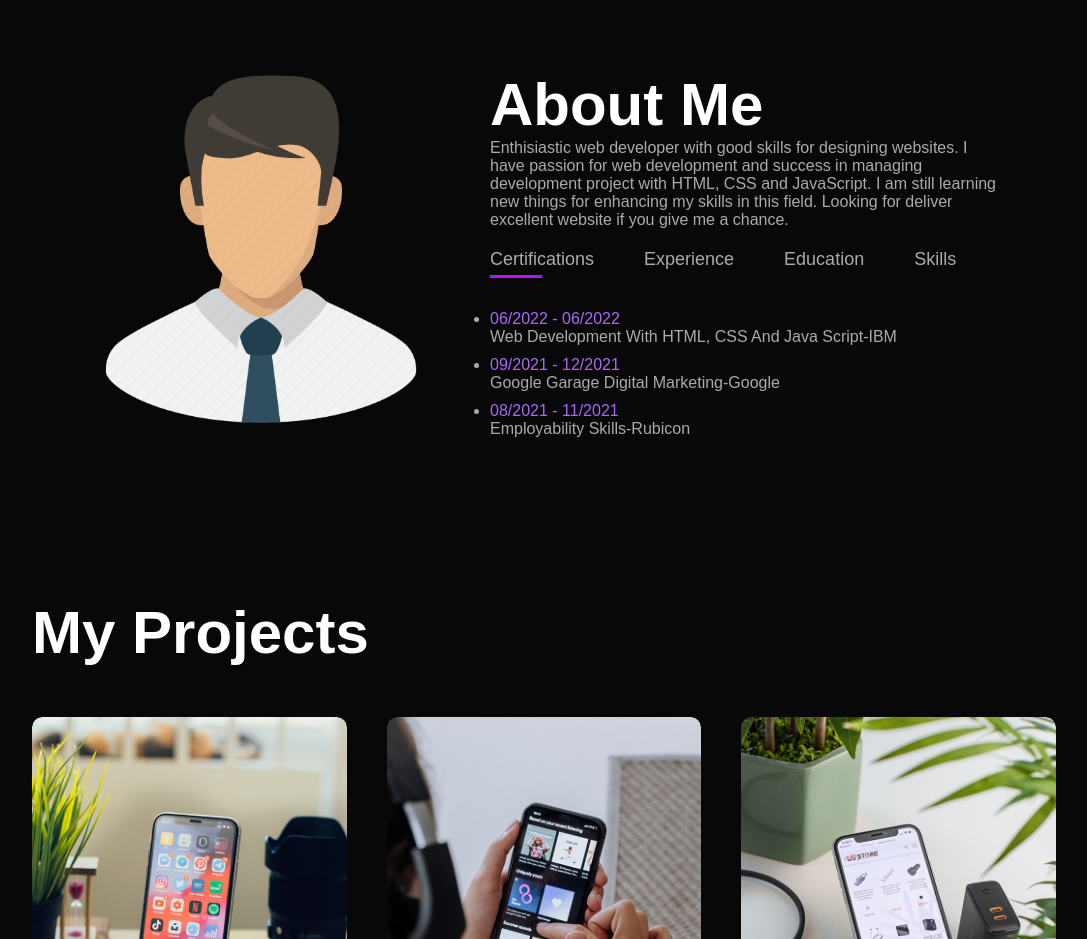
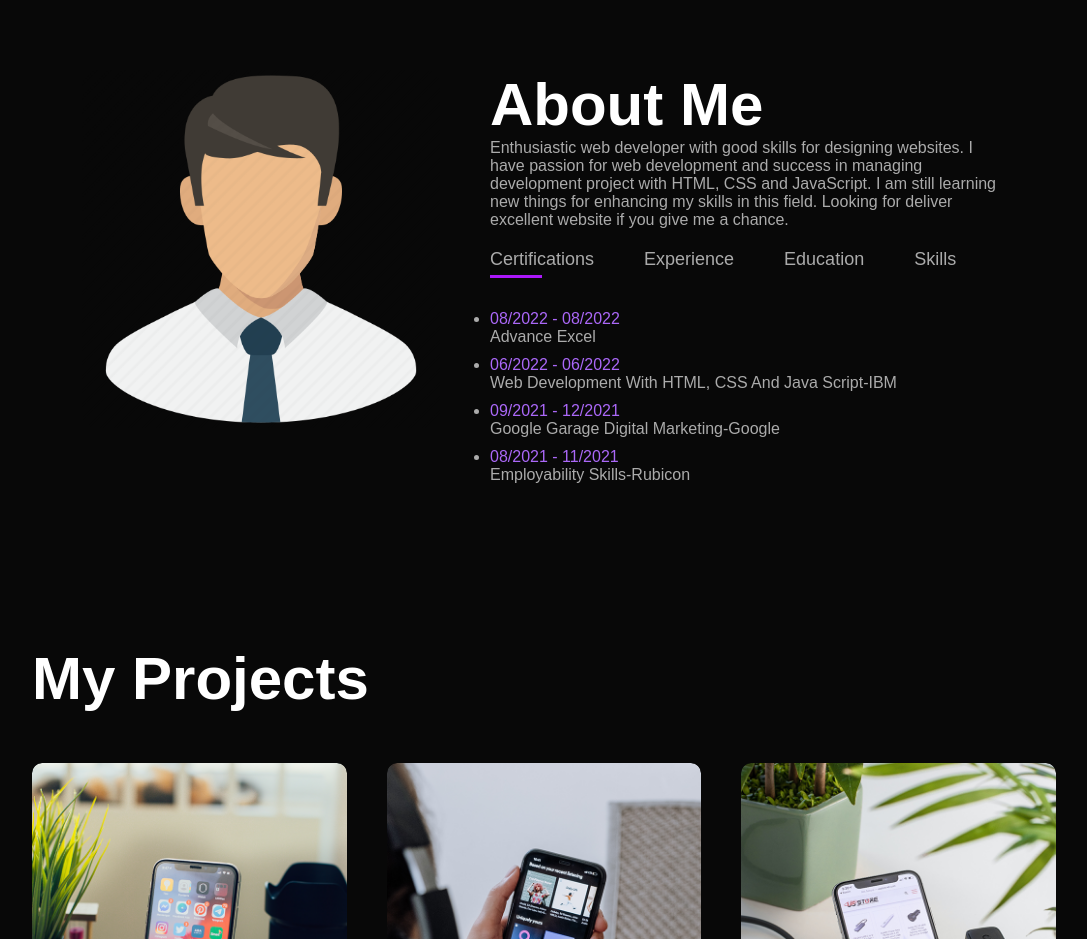
Before and after one commit to sourabjha8/portfolio.github.io, a plain HTML site: page index.html in a window 1280 px wide. Shown: the part 820-1759 px from the top of the page, without its empty margins (96-1183 px from the left). Drawn offline with Linux system fonts and the light colour scheme.

Commit message:
Update index.html

```diff
--- a/index.html
+++ b/index.html
@@ -39,7 +39,7 @@
                 </div>
                 <div class="about-col-2">
                     <h1 class="sub-title">About Me</h1>
-                    <p>Enthisiastic web developer with good skills for designing websites. I have passion for web development and success in managing development project with HTML, CSS and JavaScript. I am still learning new things for enhancing my skills in this field. Looking for deliver excellent website if you give me a chance.</p>
+                    <p>Enthusiastic web developer with good skills for designing websites. I have passion for web development and success in managing development project with HTML, CSS and JavaScript. I am still learning new things for enhancing my skills in this field. Looking for deliver excellent website if you give me a chance.</p>
                     <div class="tab-titles">
                         <p class="tab-links active-link" onclick="opentab('certifications')">Certifications</p>
                         <p class="tab-links" onclick="opentab('experience')">Experience</p>
@@ -48,6 +48,7 @@
                     </div>
                     <div class="tab-contents active-tab" id="certifications">
                         <ul>
+                            <li><span>08/2022 - 08/2022</span><br>Advance Excel</li>
                             <li><span>06/2022 - 06/2022</span><br>Web Development With HTML, CSS And Java Script-IBM
                             </li>
                             <li><span>09/2021 - 12/2021</span><br>Google Garage Digital Marketing-Google</li>
```
